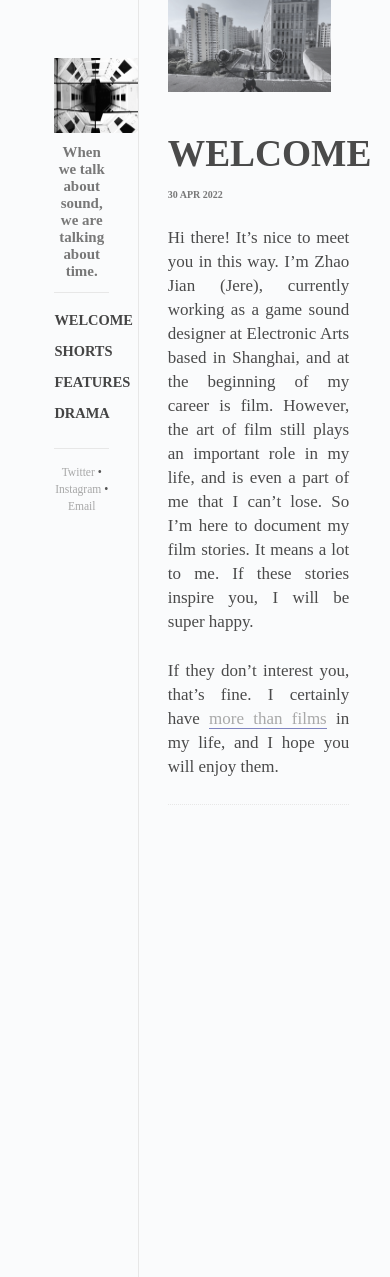
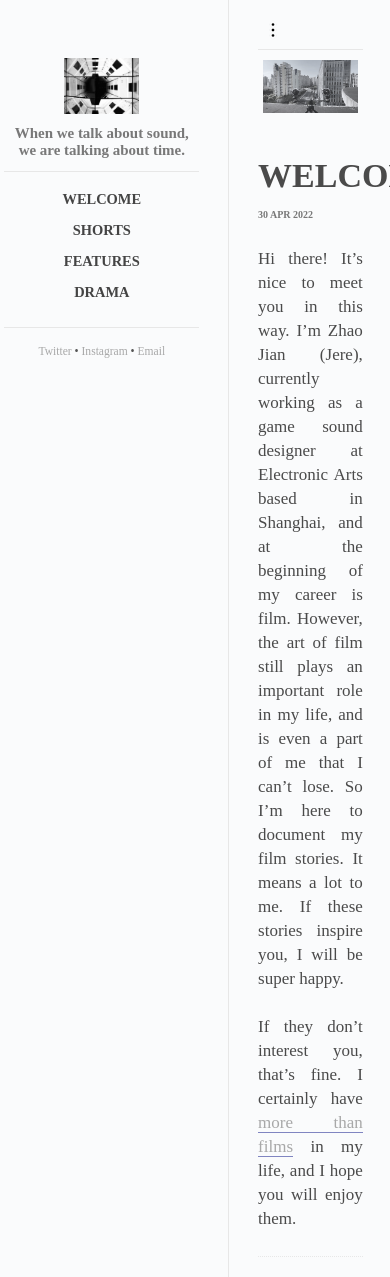
Before and after one commit to zhaojian26/works, a Jekyll site: the page built from index.html, in a window 390 px wide. Built offline with Jekyll 4.4.1, drawn with Linux system fonts in a browser that asks for light colours; Markdown is read by kramdown in place of the engine named in the settings.

Commit message:
try fix sidebar

```diff
--- a/css/responsive.css
+++ b/css/responsive.css
@@ -50,9 +50,13 @@
 /**
  * iPhone width
  **/
-@media (max-width:360px) {
+@media (max-width:428px) {
   #logo {
     max-width: 75px;
+  }
+
+  #img {
+    max-width: 420px;
   }
 
   #cover-photo-container {
@@ -65,9 +69,9 @@
 
   .sidebar {
     transition: 1s;
-    margin-left: -100%;
+    margin-left: -5%;
     z-index: 3;
-    width: 80%;
+    width: 50%;
     padding-left: 1.75em;
   }
 
```
